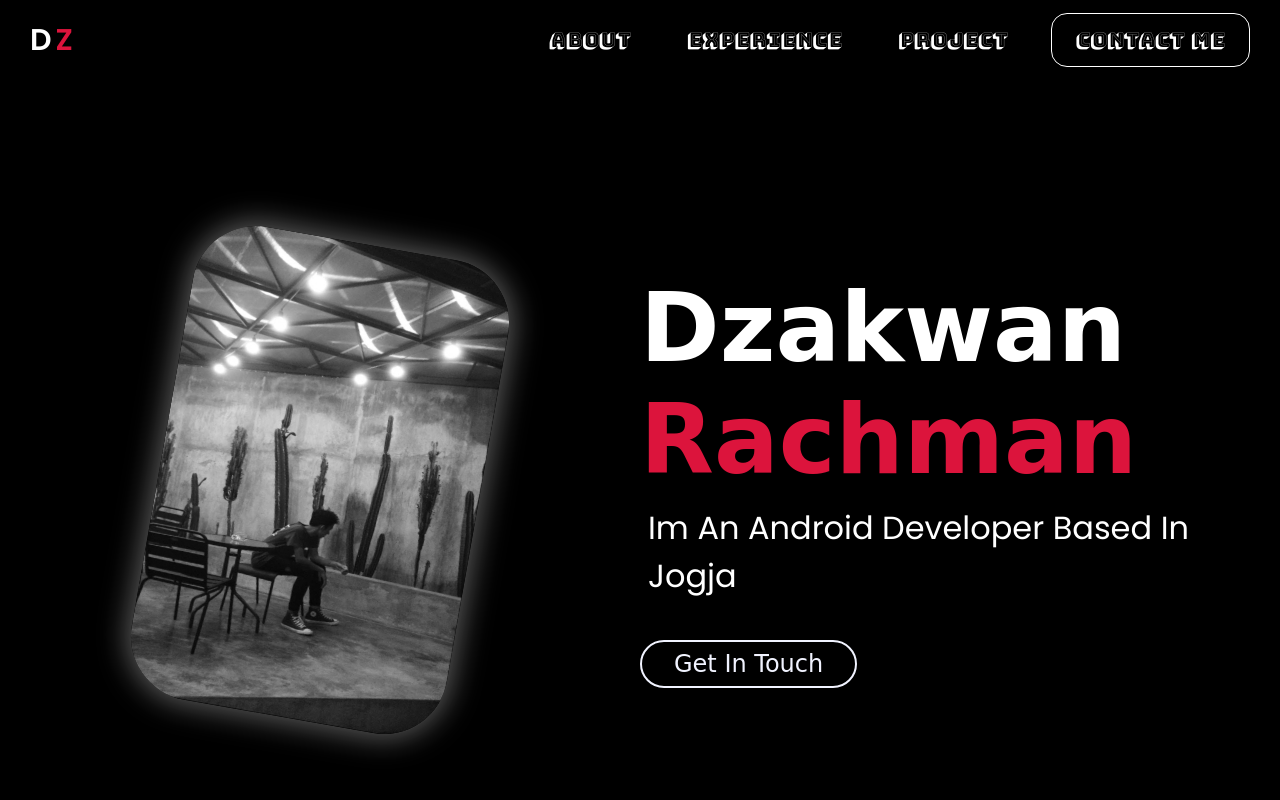
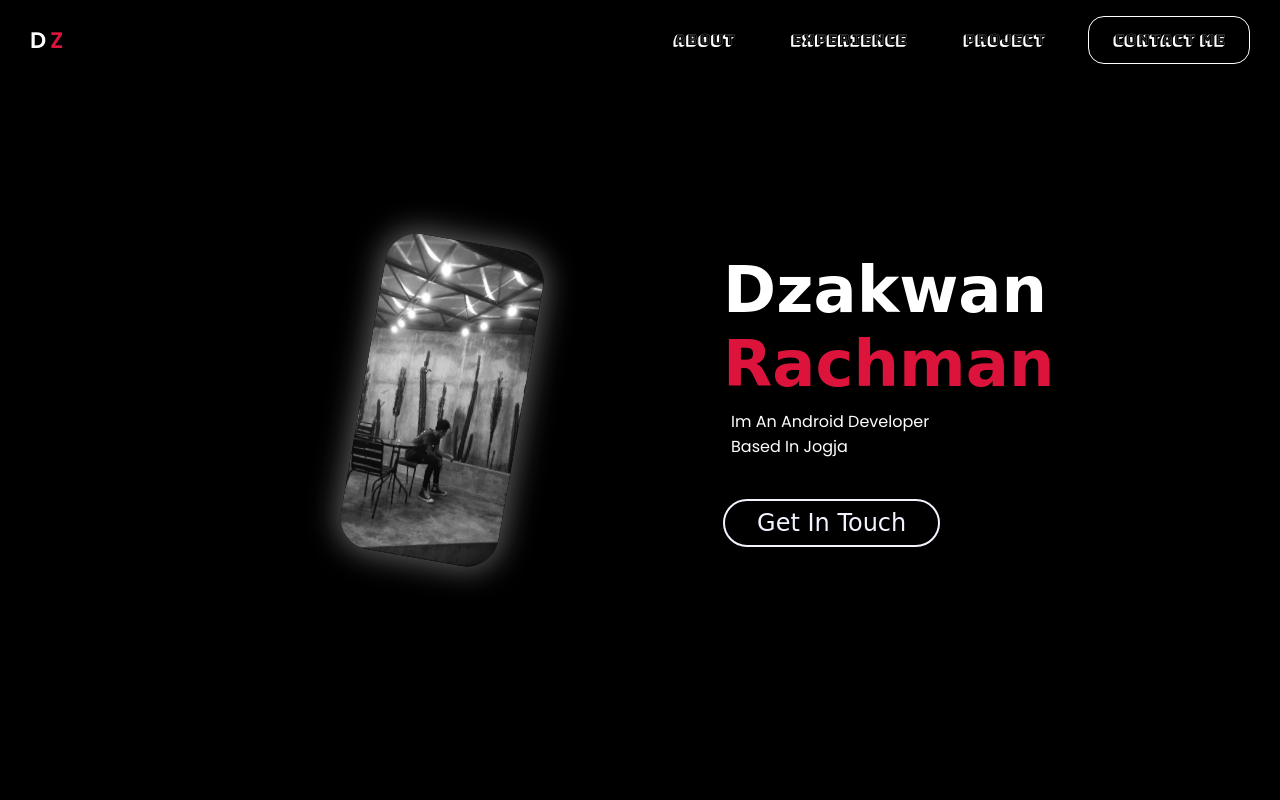
Before and after one commit to Drachzak/drachzak.github.io, a plain HTML site: page index.html in a window 1280 px wide. Shown: the top 800 px of the page. Drawn offline with nearby package versions, Linux system fonts and the light colour scheme; a web font is replaced by a local one.

Commit message:
hari" revisi

```diff
--- a/index.html
+++ b/index.html
@@ -48,10 +48,9 @@
 
 
 
-    <div class="fContainer">
         <!-- start nav bar -->
         <nav class="Wrapper">
-            </label>
+
             <div class="brand">
                 <div class="firstname">D</div>
                 <div class="lastname">Z</div>
@@ -64,7 +63,6 @@
                         target="_blank">Contact Me</a></li>
             </ul>
         </nav>
-    </div>
     <!-- end nav bar -->
 
 
@@ -75,7 +73,7 @@
 
         <div class="nama_saya">
             <h1> <span class="dzakwan">Dzakwan</span> <br> Rachman</h1>
-            <p class="desc_saya">Im An Android Developer Based In Jogja</p>
+            <p class="desc_saya">Im An Android Developer <br> Based In Jogja</p>
             <a href="#scroll-about" class="btn__start">Get In Touch</a>
         </div>
     </header>
@@ -108,13 +106,11 @@
                                 Starbucks
                             </p>
                         </div>
-                        <div class="about_right">
                             <div class="img_about">
                                 <img src="img/foto tamvan 1.png" alt="">
                             </div>
                             <div class="about_left">
                             </div>
-                        </div>
                     </div>
                 </div>
             </section>
@@ -153,7 +149,7 @@
                             </div>
                         </div>
                         <div class="experience_item">
-                            <img class="normalinimg" src="img/JUARA 2_UIUX_Dzakwan Daris Rachman-1.png" alt="">
+                            <img class="skuyngajarimg" src="img/JUARA 2_UIUX_Dzakwan Daris Rachman-1.png" alt="">
                             <div class="teaching_text">
                                 <h1> <span class="h1_span">2nd Winner</span> of Dinacom <span class="h1_span">UI &
                                         UX</span> Competition</h1>
@@ -169,7 +165,7 @@
                         <div class="experience_item">
                             <img class="skuyngajarimg" src="img/ngajar dcam.jpeg" alt="">
                             <div class="teaching_text">
-                                <h1> <span class="h1_span">Trainer</span> AAD Kotlin at PT DCAM <span
+                                <h1> <span class="h1_span">Trainer</span> AAD Kotlin at <br> PT DCAM <span
                                         class="h1_span">Jakarta</span> </h1>
                                 <p>I was being a trainer of AAD Kotlin at PT DCAM with all my classmate.
                                      We earn a lot of new lesson of teaching and also lesson of life, Fyi our
@@ -198,7 +194,7 @@
                         <h1>My <span class="project_h1"> Project</span></h1>
                         <h4>So i would like to show you all my projects that i've made since i was in 10th grade</h4>
                     </div>
-                    <div class="carousel" data-carousel>
+                    <!-- <div class="carousel" data-carousel>
                         <button class="carousel-button prev" data-carousel-button="prev">&#8592;</button>
                         <div class="container-slide">
                             <ul data-slides>
@@ -223,7 +219,7 @@
                             </ul>
                         </div>
                         <button class="carousel-button next" data-carousel-button="next">&#8594;</button>
-                    </div>
+                    </div> -->
 
                     <div class="detail_project">
                         <h1> <span class="detail_span">Detail</span> Project</h1>
--- a/style.css
+++ b/style.css
@@ -6,6 +6,7 @@
 
 html {
     scroll-behavior: smooth;
+    width: 100%;
 }
 
 body {
@@ -21,31 +22,20 @@ body {
     --transition: all 400ms ease;
 }
 
-.fContainer {
-    /* justify-content: center; */
-    /* align-items: center; */
-    /* display: flex; */
-    width: 100%;
-    height: 80px;
-    /* background-color: lightslategray; */
-}
-
-header {
-    display: inline;
-}
-
 .Wrapper {
     align-items: center;
     justify-content: space-between;
     padding: 15px;
-    font-size: 20px;
+    font-size: 15px;
     display: flex;
-    width: 100%;
+    width: 100vw;
     height: 80px;
     background-color: black;
     box-shadow: 0 7px 15px 0 rgba(0, 0, 0, 0.5);
     position: fixed;
-    z-index: 1000;
+    top: 0;
+    left: 0;
+    z-index: 1;
 }
 
 .brand {
@@ -159,6 +149,7 @@ header {
 
 /* start intro */
 
+
 .container {
     width: 50%;
     margin-left: 50px;
@@ -178,13 +169,13 @@ button {
 }
 
 .header_img {
-    width: 20rem;
-    height: 30rem;
+    width: 10rem;
+    height: 20rem;
     filter: grayscale();
     -webkit-filter: grayscale();
     transform: rotate(10deg);
     margin-left: 10rem;
-    border-radius: 4rem;
+    border-radius: 2rem;
     box-shadow: 0px 0px 30px 3px rgba(222, 150, 150, 0.6);
     -webkit-box-shadow: 0px 0px 30px 3px rgba(222, 150, 150, 0.6);
     -moz-box-shadow: 0px 0px 30px 3px rgba(222, 150, 150, 0.6);
@@ -194,11 +185,11 @@ button {
 
 
 header {
-    display: grid;
-    grid-template-columns: repeat(2, 1fr);
-    justify-content: center;
+    display: flex;
+    justify-content: space-evenly;
     align-items: center;
     height: 100vh;
+    width: 100%;
 }
 
 .header_img:hover {
@@ -212,15 +203,15 @@ header {
 
 .nama_saya {
     color: crimson;
-    font-size: 3rem;
+    font-size: 2rem;
     font-family: 'Bungee Inline', cursive;
+    margin-right: 1.5rem;
 }
 
-header .desc_saya {
+.desc_saya {
     font-family: 'Poppins', sans-serif;
-    font-size: 1rem;
+    font-size: 0.5rem;
 }
-
 .text_about {
     color: white;
     font-size: 4rem;
@@ -244,7 +235,7 @@ header .desc_saya {
 }
 
 .nama_saya p {
-    font-size: 2rem;
+    font-size: 1rem;
     color: white;
     margin: 0.5rem;
 }
@@ -269,8 +260,8 @@ header .desc_saya {
 }
 
 .img_about img {
-    width: 30rem;
-    height: 30rem;
+    width: 15rem;
+    height: 15rem;
     margin-left: 10rem;
 }
 
@@ -865,16 +856,8 @@ footer {
 
     .skuyngajarimg{
         margin-left: 0.2rem;
-        width: 20rem;
-        height: 10rem;
-    }
-
-
-    .normalinimg{
-        width: 20rem;
-        height: 10rem;
-        margin-left: 0.2rem;
-
+        width: 15rem;
+        height: 5rem;
     }
 
     .project_header{
@@ -919,9 +902,9 @@ footer {
         margin-right: 10rem;
     }
 
-    .img_about{
+    /* .img_about{
         margin-right: 15rem;
-    }
+    } */
     .text_about{
         margin-left: 5rem;
     }
```
